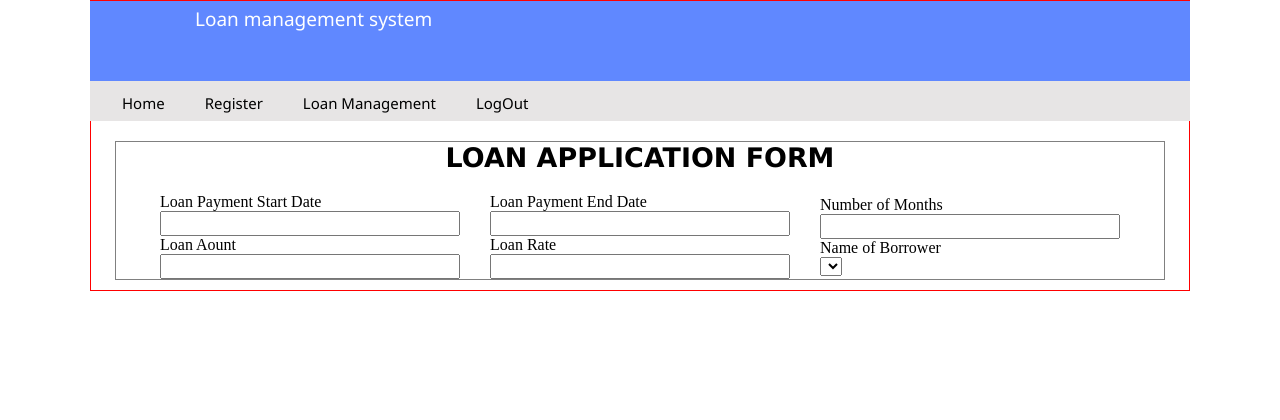
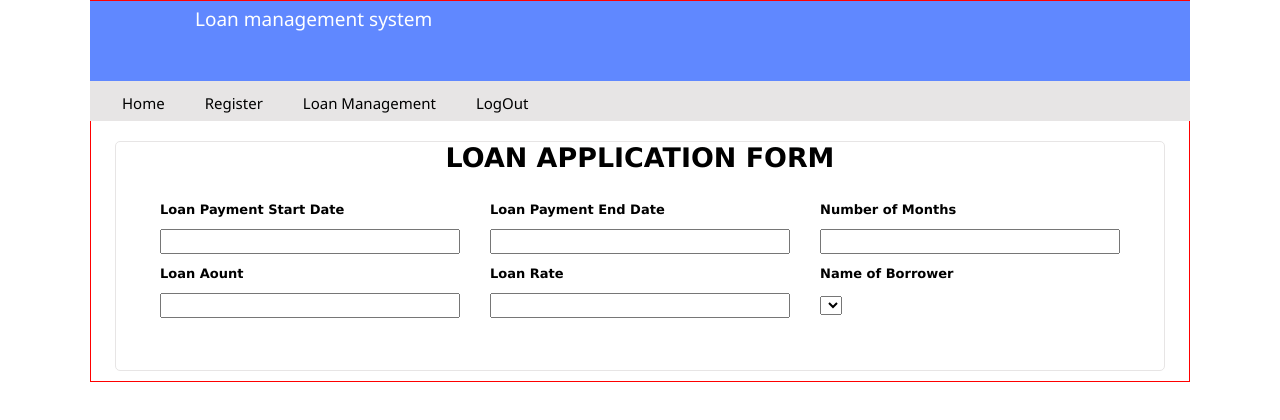
Before and after one commit to dantocome/first_react, a React (Vite) app: page / in a window 1280 px wide. Shown: the top 420 px of the page. Built offline with nearby package versions, Linux system fonts and the light colour scheme.

Commit message:
all added files

```diff
--- a/src/component/Emeks.css
+++ b/src/component/Emeks.css
@@ -48,9 +48,10 @@ ul li{
 }
 .main{
     width: 1050px;
-    border: 1px solid red;
-    border: 1px solid gray;
+    border: 1px solid rgb(231, 229, 229);
     margin-top: 20px;
+    height: 230px;
+    border-radius: 5px;
 
 }
 input[type="text"]{
@@ -64,3 +65,11 @@ input[type="text"]{
     font-size: 23px;
     font-weight: 100;
 }
+.form-one{
+    line-height: 2;
+}
+.name{
+    font-family: 'Lucida Sans', 'Lucida Sans Regular', 'Lucida Grande', 'Lucida Sans Unicode', Geneva, Verdana, sans-serif;
+    font-size: 13px;
+    font-weight: bold;
+}
--- a/src/component/EmeksRef.tsx
+++ b/src/component/EmeksRef.tsx
@@ -41,31 +41,31 @@ const handleSubmit = (event)=>{
         <div className="for">
             <div className="form-one-end">
             <div className="form-one">
-            <label htmlFor="">Loan Payment Start Date</label><br></br>
+            <label htmlFor="" className='name'>Loan Payment Start Date</label><br></br>
             <input type="text" />
             </div>
             <div className="form-one">
-            <label htmlFor="">Loan Aount</label><br></br>
+            <label htmlFor="" className='name'>Loan Aount</label><br></br>
             <input type="text" />
             </div>
             </div>
             <div className="form-one-end">
             <div className="form-one">
-            <label htmlFor="">Loan Payment End Date</label><br></br>
+            <label htmlFor="" className='name'>Loan Payment End Date</label><br></br>
             <input type="text" />
             </div>
             <div className="form-one">
-            <label htmlFor="">Loan Rate</label><br></br>
+            <label htmlFor="" className='name'>Loan Rate</label><br></br>
             <input type="text" />
             </div>
             </div>
             <div className="form-one-end">
             <div className="form-one">
-            <label htmlFor="">Number of Months</label><br></br>
+            <label htmlFor="" className='name'>Number of Months</label><br></br>
             <input type="text" />
             </div>
             <div className="form-one">
-            <label htmlFor="">Name of Borrower</label><br></br>
+            <label htmlFor="" className='name'>Name of Borrower</label><br></br>
             <select name="" id=""> <option value=""><input type="text" /></option></select>
 
             </div>
```
